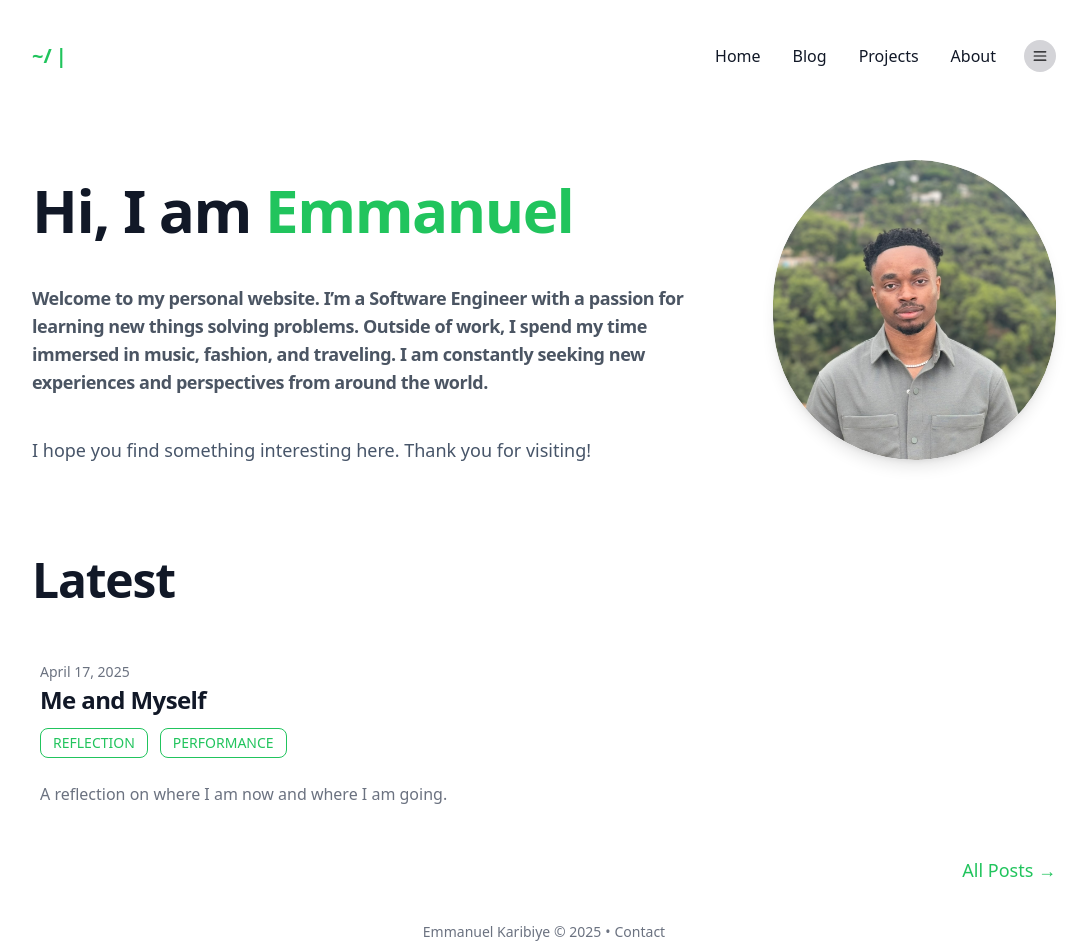
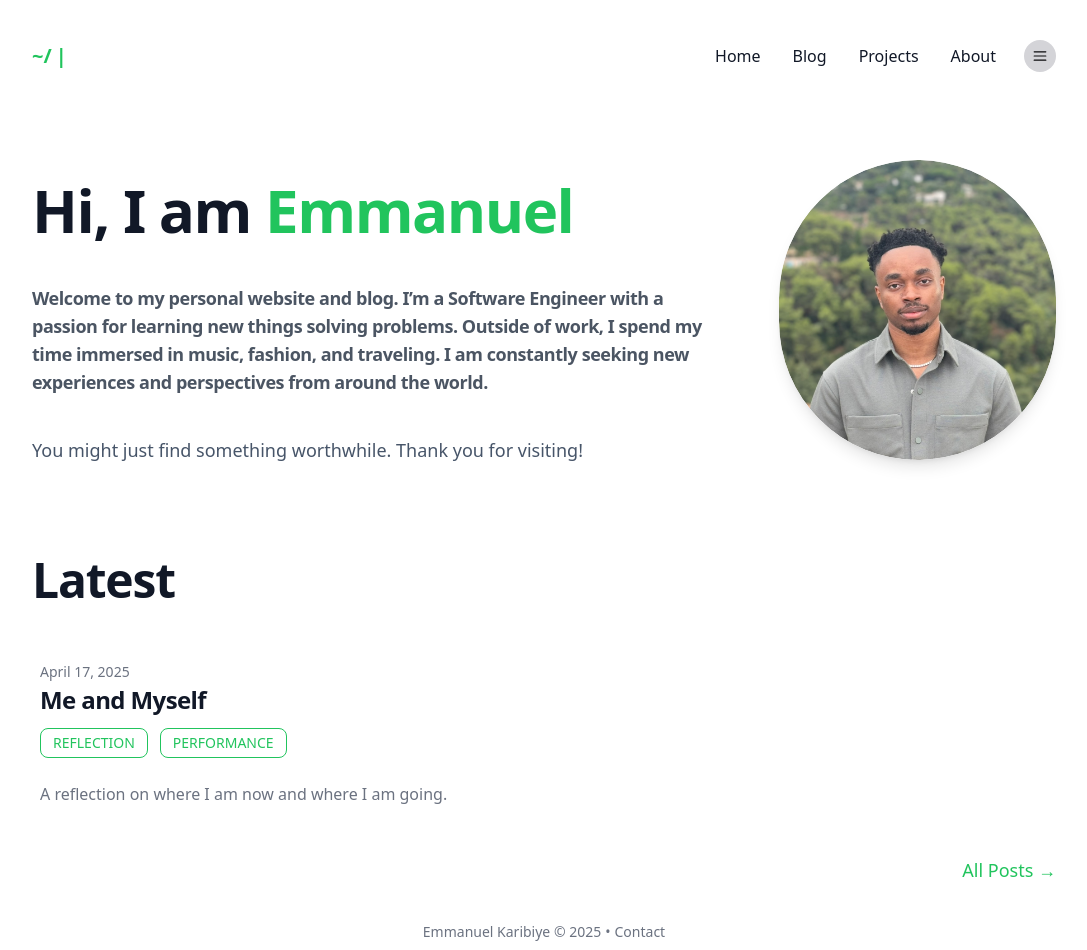
Before and after one commit to dlegend4000/emmanuel-portolio, a Next.js app: page / in a window 1280 px wide. Shown: the whole page, without its empty margins (96-1183 px from the left). Built offline with nearby package versions, Linux system fonts and the light colour scheme.

Commit message:
minor change

```diff
--- a/src/app/layout.tsx
+++ b/src/app/layout.tsx
@@ -29,11 +29,9 @@ export default function RootLayout({
       lang="en"
       suppressHydrationWarning
       className={`${geistSans.variable} ${geistMono.variable}`}>
-      <body>
         <Providers>
           <ClientBody>{children}</ClientBody>
         </Providers>
-      </body>
 
     </html>
   );
--- a/src/app/page.tsx
+++ b/src/app/page.tsx
@@ -16,14 +16,14 @@ export default function Home() {
               Hi, I am <span className="text-primary">Emmanuel</span>
             </h1>
             <h2 className="prose pt-5 text-lg text-gray-600 dark:text-gray-300">
-            Welcome to my personal website. I’m a Software Engineer with a passion for learning new things solving problems. Outside of work, I spend my time immersed in music, fashion, and traveling. I am constantly seeking new experiences and perspectives from around the world.
+            Welcome to my personal website and blog. I’m a Software Engineer with a passion for learning new things solving problems. Outside of work, I spend my time immersed in music, fashion, and traveling. I am constantly seeking new experiences and perspectives from around the world.
             </h2>
             <p className="pt-5 text-lg leading-7 text-slate-600 dark:text-slate-300 sm:block md:hidden lg:hidden">
-              I hope you find something interesting here.
+              You might just find something worthwhile.
               <span> Thank you for visiting!</span>
             </p>
             <p className="hidden pt-10 text-lg leading-7 text-slate-600 dark:text-slate-300 md:block">
-              I hope you find something interesting here.
+              You might just find something worthwhile.
               <span> Thank you for visiting!</span>
             </p>
           </div>
```
